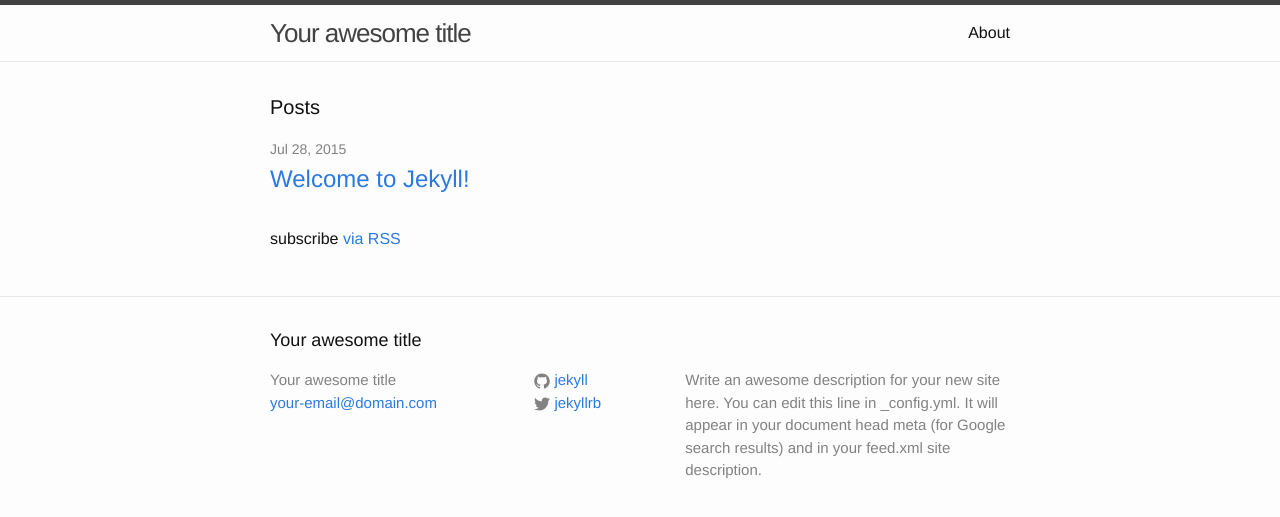
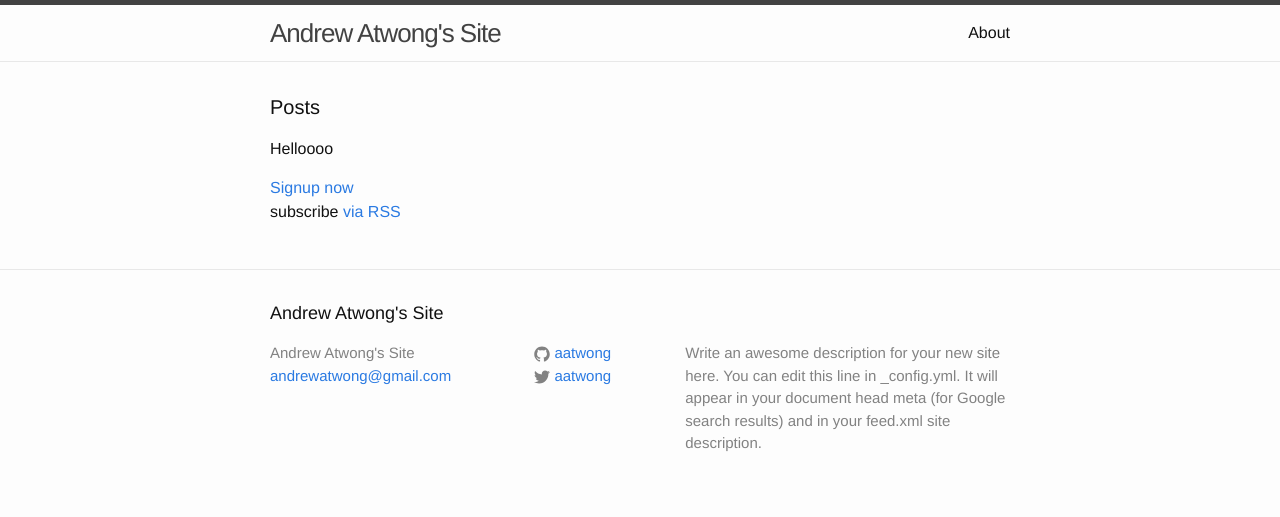
Before and after one commit to aatwong/old-personal, a Jekyll site: the page built from index.html, in a window 1280 px wide. Shown: the top 517 px of the page. Built offline with Jekyll 4.4.1, drawn with Linux system fonts in a browser that asks for light colours.

Commit message:
created signup form

```diff
--- a/_config.yml
+++ b/_config.yml
@@ -1,14 +1,14 @@
 # Site settings
-title: Your awesome title
-email: your-email@domain.com
+title: Andrew Atwong's Site
+email: andrewatwong@gmail.com
 description: > # this means to ignore newlines until "baseurl:"
   Write an awesome description for your new site here. You can edit this
   line in _config.yml. It will appear in your document head meta (for
   Google search results) and in your feed.xml site description.
-baseurl: "" # the subpath of your site, e.g. /blog/
-url: "http://yourdomain.com" # the base hostname & protocol for your site
-twitter_username: jekyllrb
-github_username:  jekyll
+# baseurl: "" # the subpath of your site, e.g. /blog/
+# url: "http://yourdomain.com" # the base hostname & protocol for your site
+twitter_username: aatwong
+github_username:  aatwong
 
 # Build settings
 markdown: kramdown
--- a/_layouts/default.html
+++ b/_layouts/default.html
@@ -16,5 +16,6 @@
     {% include footer.html %}
 
   </body>
+  {% include footer-scripts.html %}
 
 </html>
--- a/index.html
+++ b/index.html
@@ -6,7 +6,12 @@
 
   <h1 class="page-heading">Posts</h1>
 
-  <ul class="post-list">
+
+  <p>Helloooo</p>
+
+  <a href="/signup" class="button" onclick="ga('send', 'event', 'homepage', 'signup button click');">Signup now</a>
+
+<!--   <ul class="post-list">
     {% for post in site.posts %}
       <li>
         <span class="post-meta">{{ post.date | date: "%b %-d, %Y" }}</span>
@@ -16,7 +21,7 @@
         </h2>
       </li>
     {% endfor %}
-  </ul>
+  </ul> -->
 
   <p class="rss-subscribe">subscribe <a href="{{ "/feed.xml" | prepend: site.baseurl }}">via RSS</a></p>
 
--- /dev/null
+++ b/signup/submitted.html
@@ -0,0 +1,5 @@
+---
+layout: default
+---
+
+<p>Thanks for submitting!</p>
```
Also changed, not shown: _includes/footer-scripts.html (added, +12 -0 lines), signup/index.html (added, +12 -0 lines).
